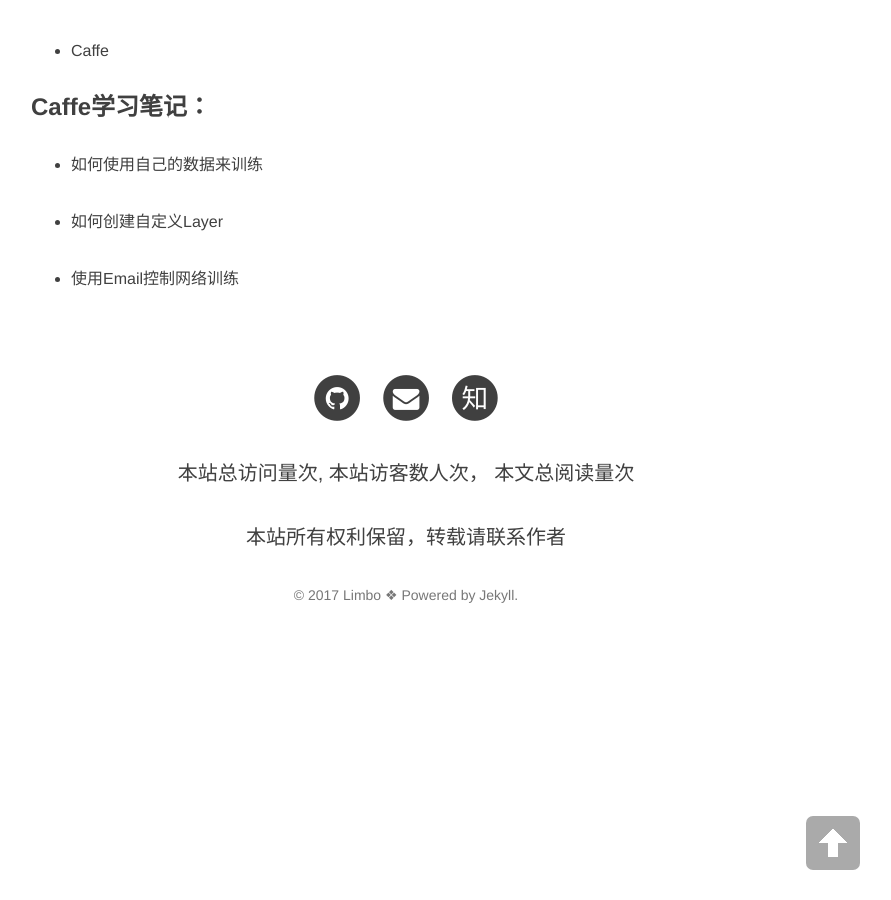
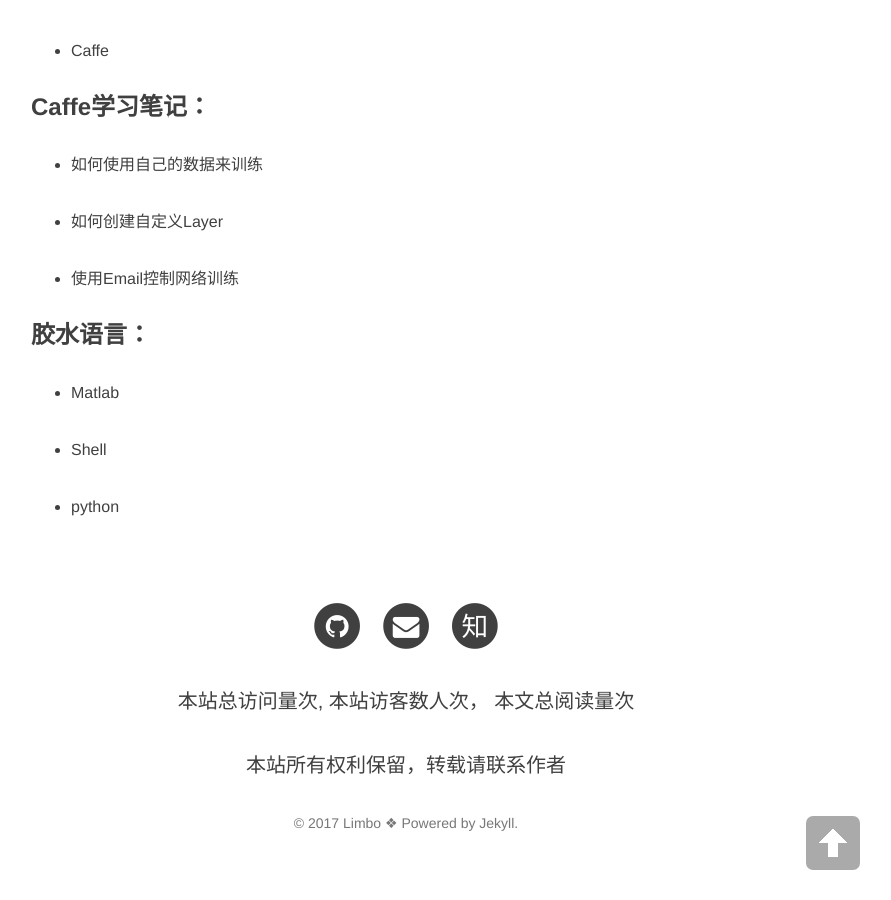
Before and after one commit to Skylar95/Skylar95, a Jekyll site: the page built from Study.md, in a window 1280 px wide and 900 px high, scrolled down 601 px. Shown: the whole window, without its empty margins (234-1125 px from the left). Built offline with Jekyll 4.4.1, drawn with Linux system fonts in a browser that asks for light colours; nearby versions of some CDN libraries; comment, search, counter and statistics services are not loaded.

Commit message:
Update Study.md

```diff
--- a/Study.md
+++ b/Study.md
@@ -25,3 +25,12 @@ header-img: "img/3.jpg"
 - [如何创建自定义Layer](https://zhuanlan.zhihu.com/p/25484850)
 
 - [使用Email控制网络训练](https://zhuanlan.zhihu.com/p/25767465)
+
+### 胶水语言：
+
+
+- [Matlab](https://github.com/limbo0000/matlab_file)
+
+- [Shell](https://github.com/limbo0000/Shellfiles)
+
+- [python](https://github.com/limbo0000/pythonfiles)
```
